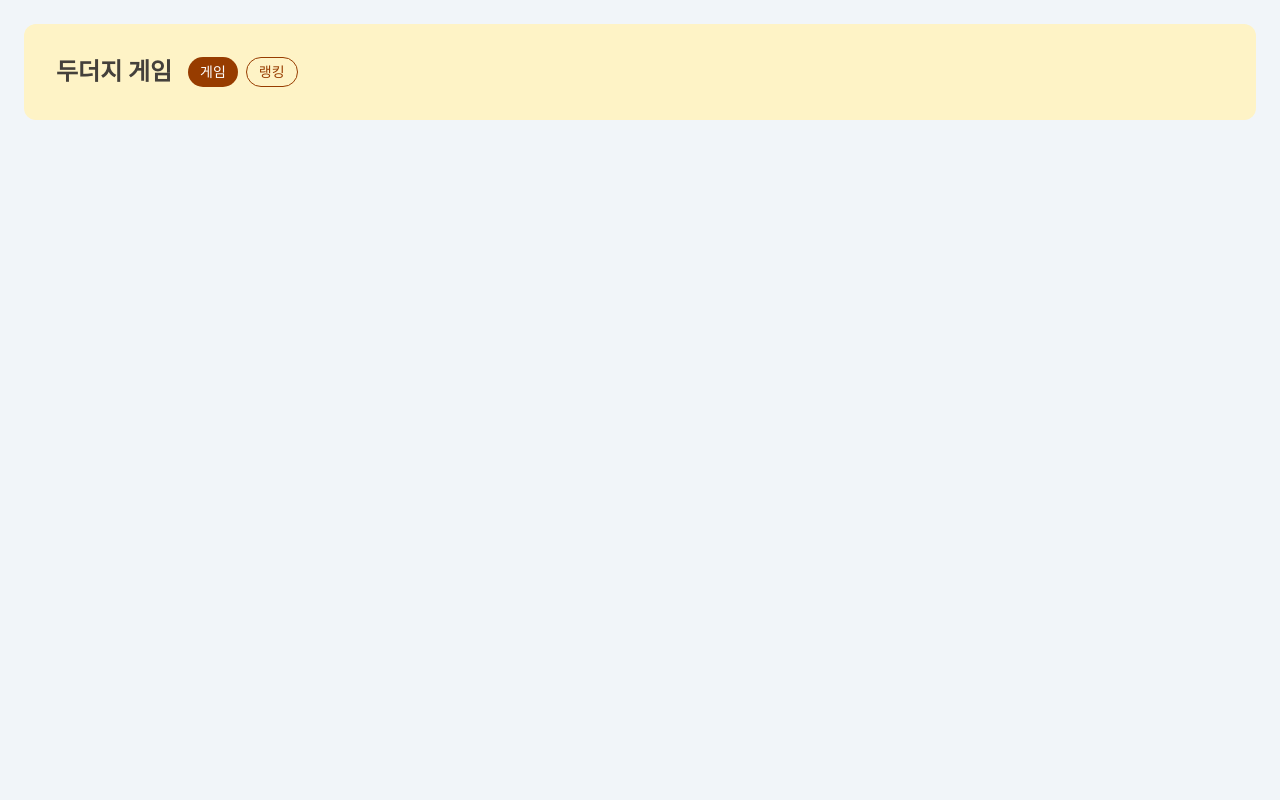
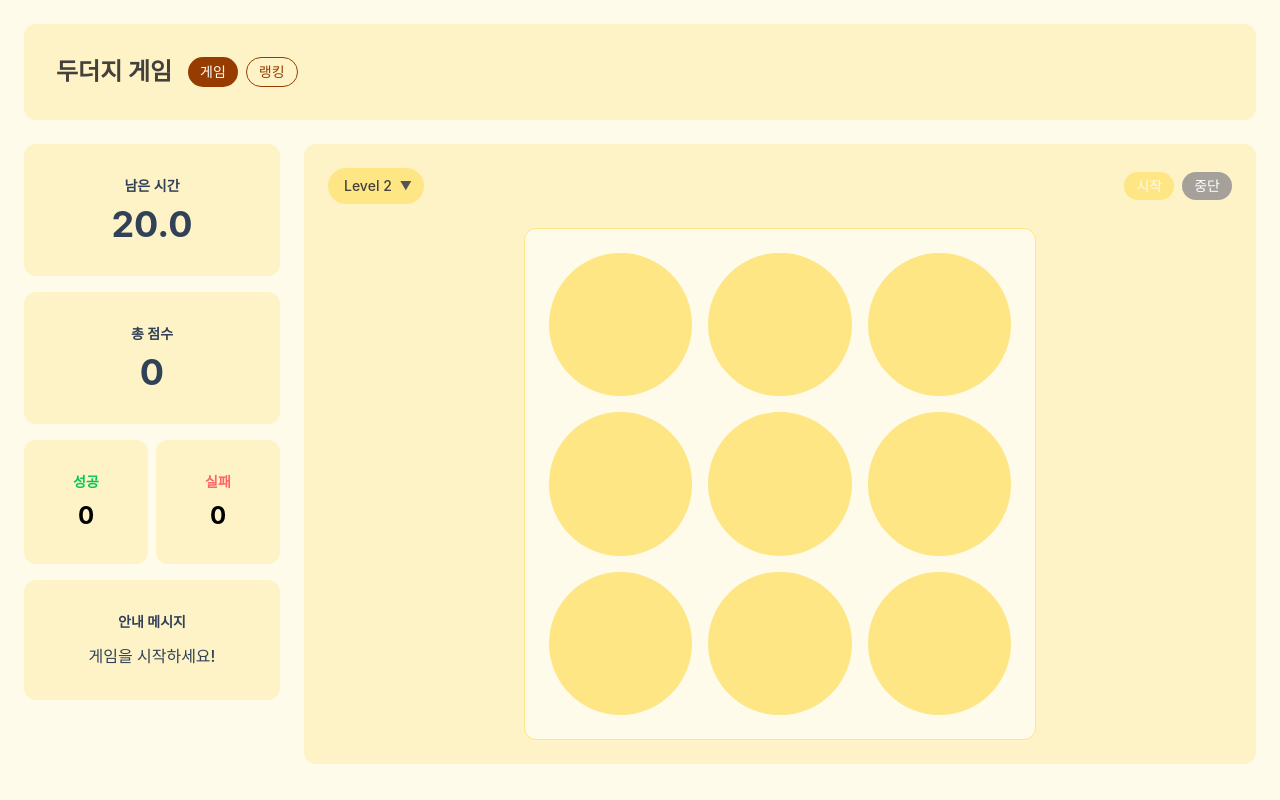
Before and after one commit to 38-lets-sopt-web/YewonNoh, a React (Vite) app in the folder Week3/Homework/: page / in a window 1280 px wide. Built offline with nearby package versions, Linux system fonts and the light colour scheme.

Commit message:
feat: 게임 UI 구현

```diff
--- a/Week3/Homework/src/App.jsx
+++ b/Week3/Homework/src/App.jsx
@@ -1,9 +1,11 @@
 import { Header } from '@components/index';
+import { GamePage } from '@pages/index';
 
 const App = () => {
   return (
-    <div className="p-6 bg-slate-100 min-h-screen">
+    <div className="p-6 bg-amber-50 min-h-screen">
       <Header />
+      <GamePage />
     </div>
   );
 };
--- a/Week3/Homework/src/components/common/Button.jsx
+++ b/Week3/Homework/src/components/common/Button.jsx
@@ -12,9 +12,7 @@ const Button = ({ children, onClick, variant = 'default', active = false }) => {
 
     secondary: active
       ? 'bg-stone-400 text-white'
-      : 'bg-stone-200 text-stone-600',
-
-    danger: active ? 'bg-red-400 text-white' : 'bg-red-200 text-red-600',
+      : 'bg-stone-200 text-white/80',
   };
 
   return (
--- /dev/null
+++ b/Week3/Homework/src/components/common/StatBox.jsx
@@ -0,0 +1,9 @@
+const StatBox = ({ children }) => {
+  return (
+    <div className="bg-amber-100 rounded-xl p-8 flex flex-col justify-center items-center text-center flex-1">
+      {children}
+    </div>
+  );
+};
+
+export default StatBox;
--- a/Week3/Homework/src/components/common/index.js
+++ b/Week3/Homework/src/components/common/index.js
@@ -1 +1,2 @@
 export { default as Button } from './Button';
+export { default as StatBox } from './StatBox';
--- /dev/null
+++ b/Week3/Homework/src/components/game/GameBoard.jsx
@@ -0,0 +1,17 @@
+import { GRID_COLS } from '@constants/game';
+
+const GameBoard = ({ boardSize }) => {
+  return (
+    <div className="flex justify-center">
+      <div className="bg-amber-50 rounded-xl p-6 w-full max-w-lg flex items-center justify-center border border-amber-200">
+        <div className={`grid ${GRID_COLS[boardSize]} gap-4 w-full h-full`}>
+          {Array.from({ length: boardSize * boardSize }).map((_, i) => (
+            <div key={i} className="bg-amber-200 rounded-full aspect-square" />
+          ))}
+        </div>
+      </div>
+    </div>
+  );
+};
+
+export default GameBoard;
--- /dev/null
+++ b/Week3/Homework/src/components/game/GameSection.jsx
@@ -0,0 +1,64 @@
+import { useState } from 'react';
+import { Button, GameBoard } from '@components/index';
+import { LEVEL_CONFIG } from '@constants/game';
+
+const GameSection = () => {
+  const [isPlaying, setIsPlaying] = useState(false);
+  const [level, setLevel] = useState(2);
+
+  const { size: boardSize } = LEVEL_CONFIG[level];
+
+  return (
+    <div className="flex-1 bg-amber-100 rounded-xl p-6">
+      <div className="flex justify-between items-center mb-6">
+        <div className="relative inline-block">
+          <select
+            value={level}
+            onChange={(e) => setLevel(Number(e.target.value))}
+            disabled={isPlaying}
+            className="
+              appearance-none
+              bg-amber-200
+              text-stone-700
+              text-sm font-medium
+              px-4 pr-8 py-2
+              rounded-full
+              outline-none
+              cursor-pointer
+            "
+          >
+            <option value={1}>Level 1</option>
+            <option value={2}>Level 2</option>
+            <option value={3}>Level 3</option>
+          </select>
+
+          <span className="pointer-events-none absolute right-3 top-1/2 -translate-y-1/2 text-stone-600 text-xs">
+            ▼
+          </span>
+        </div>
+
+        <div className="flex gap-2">
+          <Button
+            variant="primary"
+            active={isPlaying}
+            onClick={() => setIsPlaying(true)}
+          >
+            시작
+          </Button>
+
+          <Button
+            variant="secondary"
+            active={!isPlaying}
+            onClick={() => setIsPlaying(false)}
+          >
+            중단
+          </Button>
+        </div>
+      </div>
+
+      <GameBoard boardSize={boardSize} />
+    </div>
+  );
+};
+
+export default GameSection;
--- /dev/null
+++ b/Week3/Homework/src/components/game/LeftPanel.jsx
@@ -0,0 +1,42 @@
+import { StatBox } from '@components/index';
+
+const LeftPanel = () => {
+  return (
+    <div className="w-64 h-full flex flex-col gap-4">
+      <StatBox>
+        <p className="text-sm font-semibold text-slate-700 mb-2">남은 시간</p>
+        <p className="text-4xl font-bold text-slate-700">20.0</p>
+      </StatBox>
+
+      <StatBox>
+        <p className="text-sm font-semibold text-slate-700 mb-2">총 점수</p>
+        <p className="text-4xl font-bold text-slate-700">0</p>
+      </StatBox>
+
+      <div className="flex gap-2">
+        <StatBox>
+          <p className="text-green-500 text-sm font-semibold mb-2">성공</p>
+          <p className="text-2xl font-bold">0</p>
+        </StatBox>
+
+        <StatBox>
+          <p className="text-red-400 text-sm font-semibold mb-2">실패</p>
+          <p className="text-2xl font-bold">0</p>
+        </StatBox>
+      </div>
+
+      <div className="flex-[1.2] flex">
+        <StatBox>
+          <p className="text-sm font-semibold text-slate-700 mb-3">
+            안내 메시지
+          </p>
+          <p className="text-base text-slate-700 font-medium">
+            게임을 시작하세요!
+          </p>
+        </StatBox>
+      </div>
+    </div>
+  );
+};
+
+export default LeftPanel;
--- /dev/null
+++ b/Week3/Homework/src/components/game/index.js
@@ -0,0 +1,3 @@
+export { default as LeftPanel } from './LeftPanel';
+export { default as GameSection } from './GameSection';
+export { default as GameBoard } from './GameBoard';
--- a/Week3/Homework/src/components/index.js
+++ b/Week3/Homework/src/components/index.js
@@ -1,3 +1,4 @@
 export * from './common/index';
+export * from './game/index';
 
 export { default as Header } from './Header';
--- /dev/null
+++ b/Week3/Homework/src/constants/game.js
@@ -0,0 +1,20 @@
+export const LEVEL_CONFIG = {
+  1: {
+    size: 2,
+    time: 15,
+  },
+  2: {
+    size: 3,
+    time: 20,
+  },
+  3: {
+    size: 4,
+    time: 30,
+  },
+};
+
+export const GRID_COLS = {
+  2: 'grid-cols-2',
+  3: 'grid-cols-3',
+  4: 'grid-cols-4',
+};
--- /dev/null
+++ b/Week3/Homework/src/pages/GamePage.jsx
@@ -0,0 +1,12 @@
+import { LeftPanel, GameSection } from '@components/index';
+
+const GamePage = () => {
+  return (
+    <div className="mt-6 flex gap-6">
+      <LeftPanel />
+      <GameSection />
+    </div>
+  );
+};
+
+export default GamePage;
--- /dev/null
+++ b/Week3/Homework/src/pages/index.js
@@ -0,0 +1 @@
+export { default as GamePage } from './GamePage';
```
